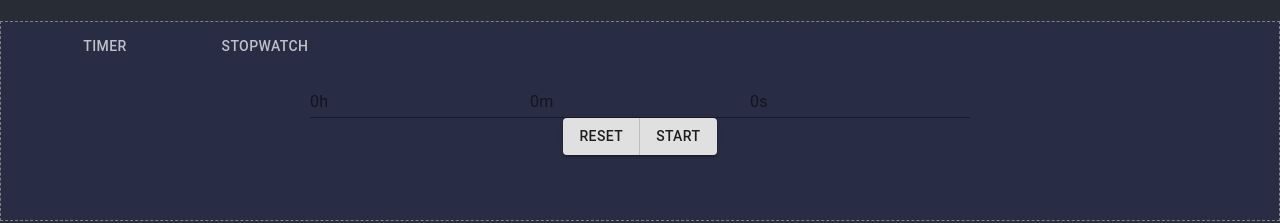
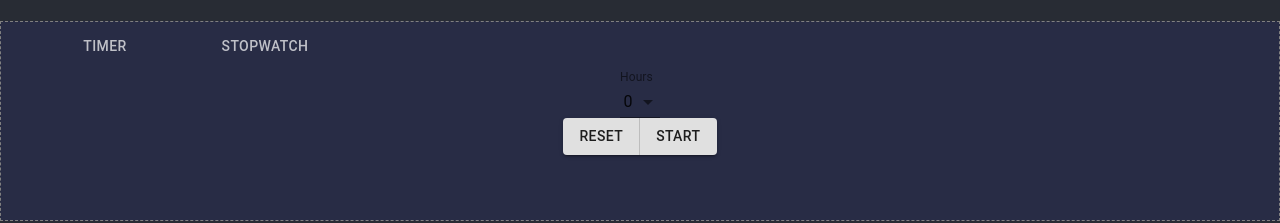
Before and after one commit to claudiegp/meditation-timer, a React (Create React App) app: page / in a window 1280 px wide. Shown: the part 382-605 px from the top of the page. Built offline with nearby package versions, Linux system fonts and the light colour scheme.

Commit message:
feat(ui): abstract time text field

```diff
--- a/src/TimePicker/TimePicker.tsx
+++ b/src/TimePicker/TimePicker.tsx
@@ -1,27 +1,11 @@
-import { Container, TextField } from "@material-ui/core";
+import { Container } from "@material-ui/core";
 import React, { FunctionComponent } from "react";
+import TimeSelector from "../TimeSelector/TimeSelector";
 
 const TimePicker: FunctionComponent = () => {
   return (
     <Container>
-      <TextField
-        id="standard-basic"
-        className="hours"
-        label="0h"
-        variant="standard"
-      />
-      <TextField
-        id="standard-basic"
-        className="minutes"
-        label="0m"
-        variant="standard"
-      />
-      <TextField
-        id="standard-basic"
-        className="seconds"
-        label="0s"
-        variant="standard"
-      />
+      <TimeSelector />
     </Container>
   );
 };
--- /dev/null
+++ b/src/TimeSelector/TimeSelector.tsx
@@ -0,0 +1,27 @@
+import { TextField, MenuItem } from "@material-ui/core";
+import React, { FunctionComponent, useState } from "react";
+
+const options = [0, 1, 2, 3, 4, 5];
+
+const TimeSelector: FunctionComponent = () => {
+  const [value, setValue] = useState(undefined);
+  return (
+    <TextField
+      id="standard-basic"
+      variant="standard"
+      defaultValue={0}
+      value={value}
+      label="Hours"
+      onChange={() => setValue(value)}
+      select
+    >
+      {options.map((option) => (
+        <MenuItem key={option} value={option}>
+          {option}
+        </MenuItem>
+      ))}
+    </TextField>
+  );
+};
+
+export default TimeSelector;
```
